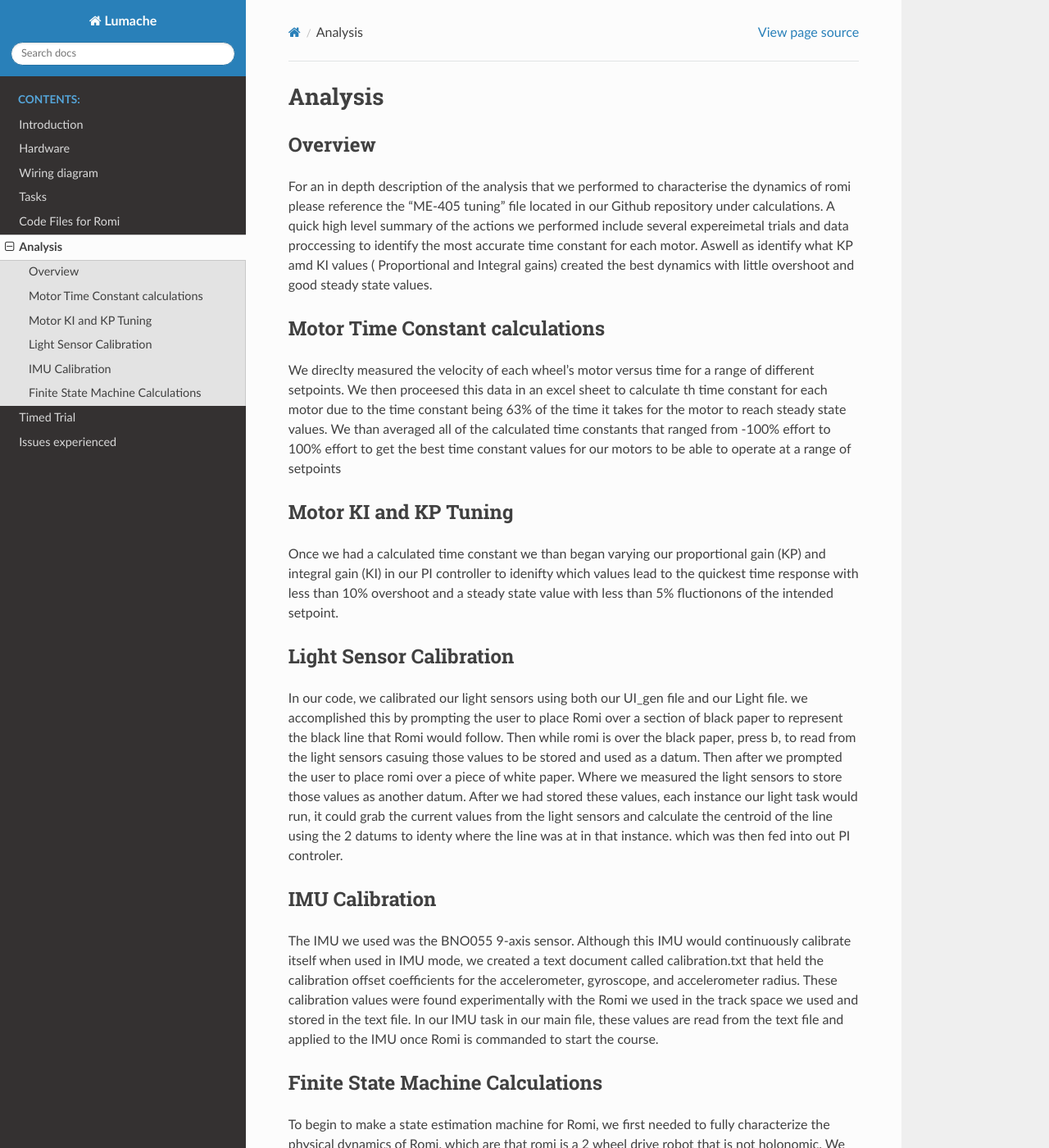
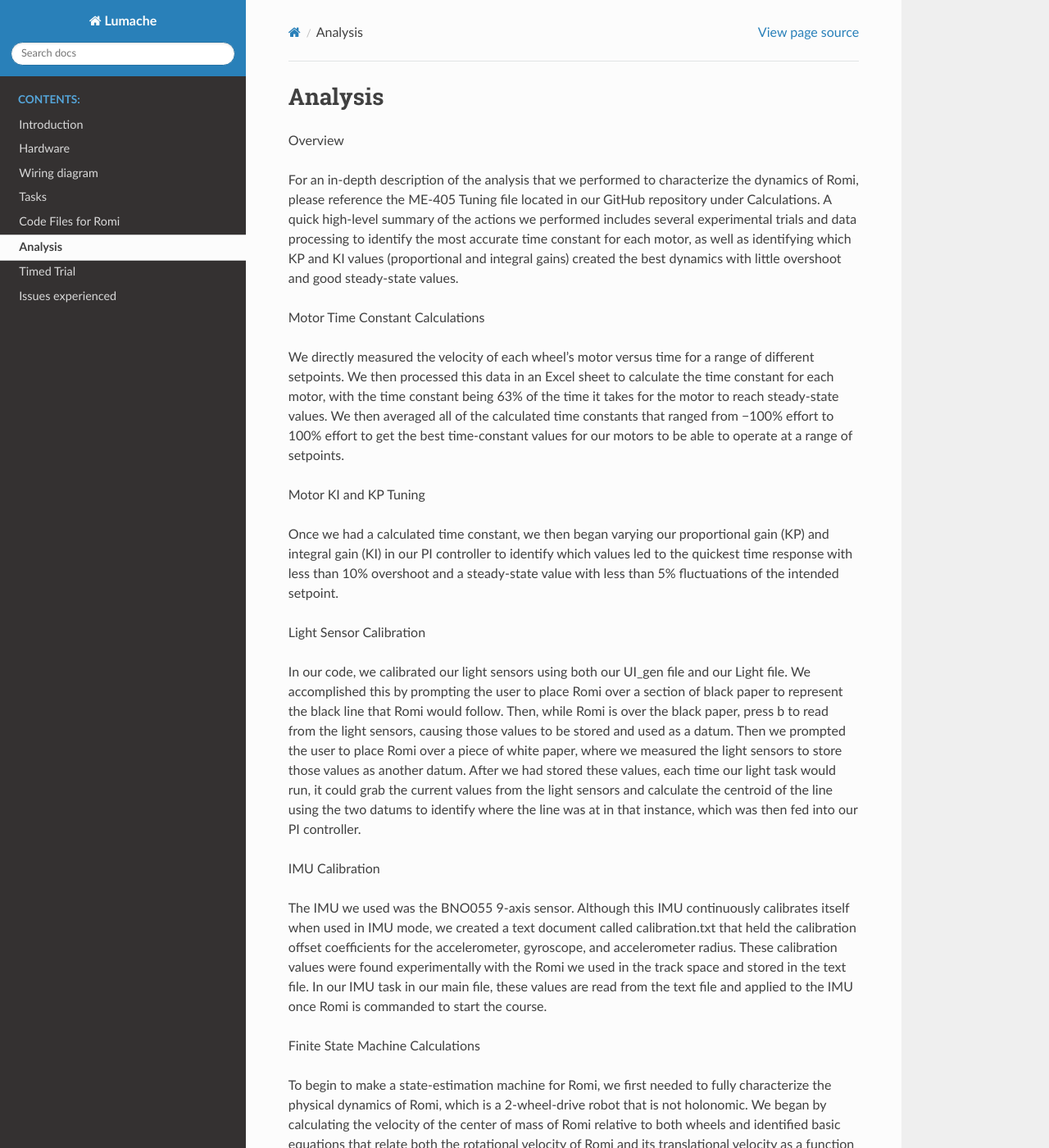
Before and after one commit to jirehevelasquez/mech-romi-files-, a Sphinx documentation site: the page built from docs/source/Analysis.rst, in a window 1280 px wide and 1400 px high. Shown: the whole window at 82% size. Built offline with Sphinx 7.4.7 and the Read the Docs theme 3.1.0, drawn with Linux system fonts in a browser that asks for light colours; some of the changed text lies outside the part shown.

Commit message:
Update Analysis.rst

```diff
--- a/docs/source/Analysis.rst
+++ b/docs/source/Analysis.rst
@@ -2,29 +2,28 @@ Analysis
 ======================
 
 Overview
-------------------
-For an in depth description of the analysis that we performed to characterise the dynamics of romi please reference the "ME-405 tuning" file located in our Github repository under calculations. A quick high level summary of the actions we performed include several expereimetal trials and data proccessing to identify the most accurate time constant for each motor. Aswell as identify what KP amd KI values ( Proportional and Integral gains) created the best dynamics with little overshoot and good steady state values.
 
-Motor Time Constant calculations
------------------
-We direclty measured the velocity of each wheel's motor versus time for a range of different setpoints. We then proceesed this data in an excel sheet to calculate th time constant for each motor due to the time constant being 63% of the time it takes for the motor to reach steady state values. We than averaged all of the calculated time constants that ranged from -100% effort to 100% effort to get the best time constant values for our motors to be able to operate at a range of setpoints
+For an in-depth description of the analysis that we performed to characterize the dynamics of Romi, please reference the ME-405 Tuning file located in our GitHub repository under Calculations. A quick high-level summary of the actions we performed includes several experimental trials and data processing to identify the most accurate time constant for each motor, as well as identifying which KP and KI values (proportional and integral gains) created the best dynamics with little overshoot and good steady-state values.
+
+Motor Time Constant Calculations
+
+We directly measured the velocity of each wheel's motor versus time for a range of different setpoints. We then processed this data in an Excel sheet to calculate the time constant for each motor, with the time constant being 63% of the time it takes for the motor to reach steady-state values. We then averaged all of the calculated time constants that ranged from −100% effort to 100% effort to get the best time-constant values for our motors to be able to operate at a range of setpoints.
 
 Motor KI and KP Tuning
-------------------------
-Once we had a calculated time constant we than began varying our proportional gain (KP) and integral gain (KI) in our PI controller to idenifty which values lead to the quickest time response with less than 10% overshoot and a steady state value with less than 5% fluctionons of the intended setpoint.
+
+Once we had a calculated time constant, we then began varying our proportional gain (KP) and integral gain (KI) in our PI controller to identify which values led to the quickest time response with less than 10% overshoot and a steady-state value with less than 5% fluctuations of the intended setpoint.
 
 Light Sensor Calibration
---------------------------------
-In our code, we calibrated our light sensors using both our UI_gen file and our Light file. we accomplished this by prompting the user to place Romi over a section of black paper to represent the black line that Romi would follow. Then while romi is over the black paper, press b, to read from the light sensors casuing those values to be stored and used as a datum. Then after we prompted the user to place romi over a piece of white paper. Where we measured the light sensors to store those values as another datum. After we had stored these values, each instance our light task would run, it could grab the current values from the light sensors and calculate the centroid of the line using the 2 datums to identy where the line was at in that instance. which was then fed into out PI controler.
+
+In our code, we calibrated our light sensors using both our UI_gen file and our Light file. We accomplished this by prompting the user to place Romi over a section of black paper to represent the black line that Romi would follow. Then, while Romi is over the black paper, press b to read from the light sensors, causing those values to be stored and used as a datum. Then we prompted the user to place Romi over a piece of white paper, where we measured the light sensors to store those values as another datum. After we had stored these values, each time our light task would run, it could grab the current values from the light sensors and calculate the centroid of the line using the two datums to identify where the line was at in that instance, which was then fed into our PI controller.
 
 IMU Calibration
---------------------------------
-The IMU we used was the BNO055 9-axis sensor. Although this IMU would continuously calibrate itself when used in IMU mode, we created a text document called calibration.txt that held the calibration offset coefficients for the accelerometer, gyroscope, and accelerometer radius. These calibration values were found experimentally with the Romi we used in the track space we used and stored in the text file. In our IMU task in our main file, these values are read from the text file and applied to the IMU once Romi is commanded to start the course.
+
+The IMU we used was the BNO055 9-axis sensor. Although this IMU continuously calibrates itself when used in IMU mode, we created a text document called calibration.txt that held the calibration offset coefficients for the accelerometer, gyroscope, and accelerometer radius. These calibration values were found experimentally with the Romi we used in the track space and stored in the text file. In our IMU task in our main file, these values are read from the text file and applied to the IMU once Romi is commanded to start the course.
 
 Finite State Machine Calculations
-----------------------------------
-To begin to make a state estimation machine for Romi, we first needed to fully characterize the physical dynamics of Romi, which are that romi is a 2 wheel drive robot that is not holonomic. We began by calculating the velocity of the center of mass of romi relative to both wheels and identifyied basic equations that relate both the rotational velocity of romi, and its translational velocity as a function of the wheel velocitys. These equations are represented in our X_dot variable, where X represents our wheel positions for both left and right motors, heading value, and arc distance. U represents the inputs into our system which represent the left and right voltage inputs from the motor driver. The Y variable represents the outputs of our system which are the net distance each wheel has rotated which are read from the encoders. Aswell as the yaw, and yaw rate which can be read from the IMU. The discreate state estimation that we used uses matrices, A_d, B_d, and C_d which represent the discretized versions of these matrices. For a more indepth examplantion please reverance the matlab scrip in the repository under calculations.
 
+To begin to make a state-estimation machine for Romi, we first needed to fully characterize the physical dynamics of Romi, which is a 2-wheel-drive robot that is not holonomic. We began by calculating the velocity of the center of mass of Romi relative to both wheels and identified basic equations that relate both the rotational velocity of Romi and its translational velocity as a function of the wheel velocities. These equations are represented in our X_dot variable, where X represents our wheel positions for both left and right motors, heading value, and arc distance. U represents the inputs into our system, which are the left and right voltage inputs from the motor driver. The Y variable represents the outputs of our system, which are the net distance each wheel has rotated (read from the encoders), as well as the yaw and yaw rate, which can be read from the IMU. The discrete state estimation that we used employs matrices A_d, B_d, and C_d, which represent the discretized versions of these matrices. For a more in-depth explanation, please reference the MATLAB script in the repository under calculations.
 .. math::
 
    X =
```
